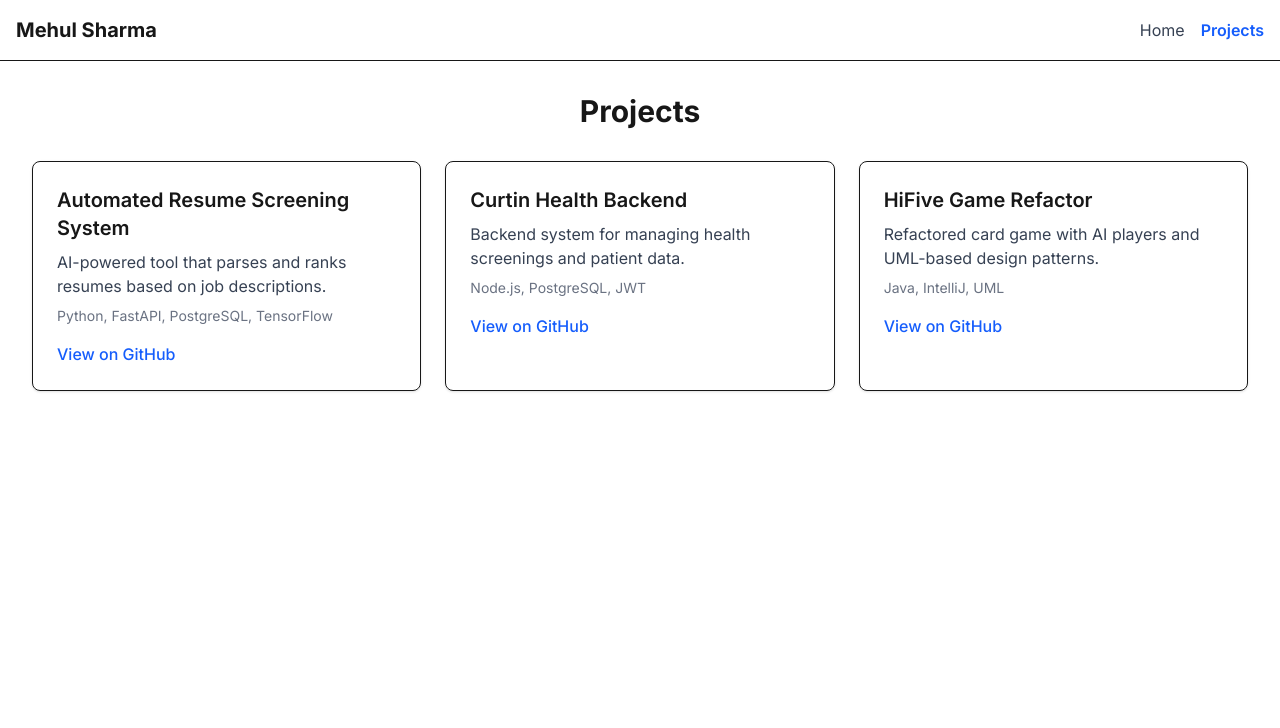
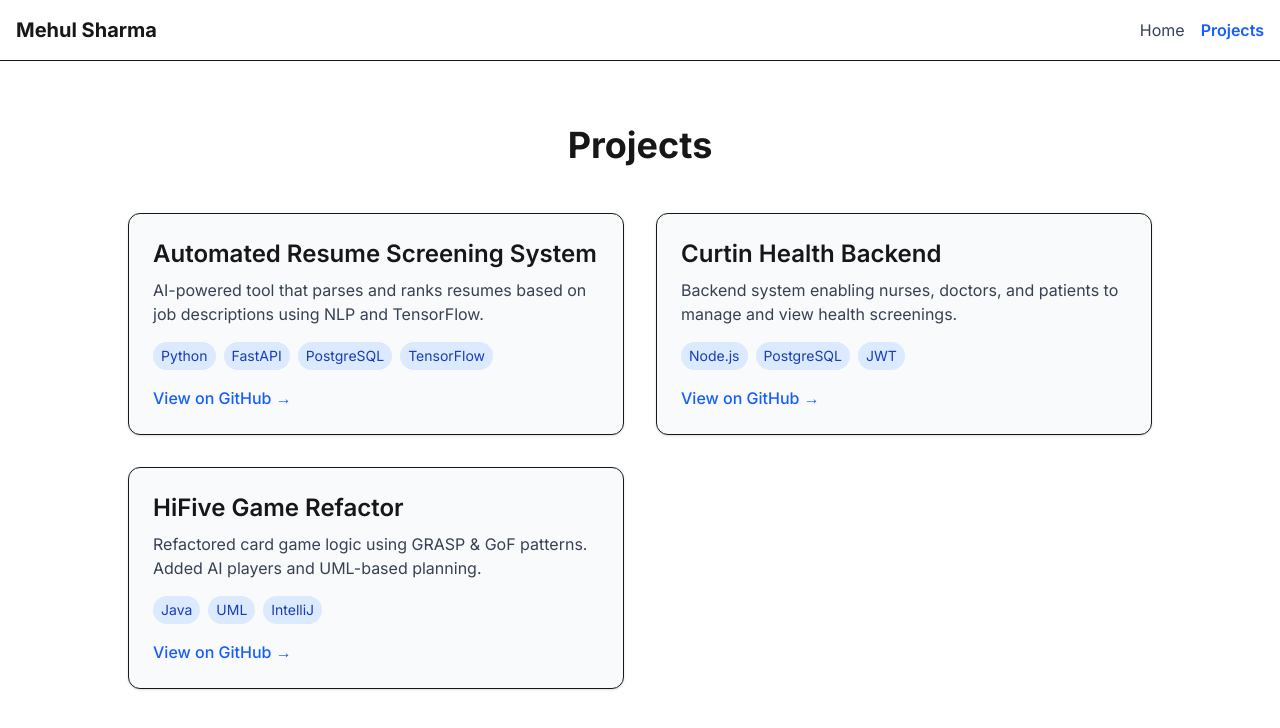
Before and after one commit to BruceWayne733/mehul-portfolio, a Next.js app: page /projects in a window 1280 px wide. Shown: the top 728 px of the page. Built offline with nearby package versions, Linux system fonts and the light colour scheme.

Commit message:
Added clean UI and redesigned project cards

```diff
--- a/src/app/projects/page.tsx
+++ b/src/app/projects/page.tsx
@@ -1,47 +1,68 @@
+'use client';
+
 import React from 'react';
 
 const projects = [
   {
     title: 'Automated Resume Screening System',
-    description: 'AI-powered tool that parses and ranks resumes based on job descriptions.',
-    stack: 'Python, FastAPI, PostgreSQL, TensorFlow',
+    description:
+      'AI-powered tool that parses and ranks resumes based on job descriptions using NLP and TensorFlow.',
+    stack: ['Python', 'FastAPI', 'PostgreSQL', 'TensorFlow'],
     github: 'https://github.com/mehul/resume-sorter',
   },
   {
     title: 'Curtin Health Backend',
-    description: 'Backend system for managing health screenings and patient data.',
-    stack: 'Node.js, PostgreSQL, JWT',
+    description:
+      'Backend system enabling nurses, doctors, and patients to manage and view health screenings.',
+    stack: ['Node.js', 'PostgreSQL', 'JWT'],
     github: 'https://github.com/mehul/curtin-health-backend',
   },
   {
     title: 'HiFive Game Refactor',
-    description: 'Refactored card game with AI players and UML-based design patterns.',
-    stack: 'Java, IntelliJ, UML',
+    description:
+      'Refactored card game logic using GRASP & GoF patterns. Added AI players and UML-based planning.',
+    stack: ['Java', 'UML', 'IntelliJ'],
     github: 'https://github.com/mehul/hifive-refactor',
   },
 ];
 
 export default function ProjectsPage() {
   return (
-    <main className="min-h-screen bg-white p-8">
-      <h1 className="text-3xl font-bold mb-8 text-center">Projects</h1>
+    <main className="min-h-screen bg-white py-16 px-4">
+      <div className="max-w-5xl mx-auto">
+        <h1 className="text-4xl font-bold text-center mb-12">Projects</h1>
 
-      <div className="grid gap-6 sm:grid-cols-1 md:grid-cols-2 lg:grid-cols-3">
+        <div className="grid gap-8 sm:grid-cols-1 md:grid-cols-2">
           {projects.map((project, index) => (
-          <div key={index} className="border rounded-lg p-6 shadow-sm hover:shadow-md transition">
-            <h2 className="text-xl font-semibold mb-2">{project.title}</h2>
-            <p className="text-gray-700 mb-2">{project.description}</p>
-            <p className="text-sm text-gray-500 mb-4">{project.stack}</p>
+            <div
+              key={index}
+              className="border rounded-xl p-6 shadow-sm hover:shadow-lg transition bg-gray-50"
+            >
+              <h2 className="text-2xl font-semibold mb-2">{project.title}</h2>
+              <p className="text-gray-700 mb-4">{project.description}</p>
+
+              <div className="flex flex-wrap gap-2 mb-4">
+                {project.stack.map((tech, i) => (
+                  <span
+                    key={i}
+                    className="text-sm px-2 py-1 bg-blue-100 text-blue-800 rounded-full"
+                  >
+                    {tech}
+                  </span>
+                ))}
+              </div>
+
               <a
                 href={project.github}
                 target="_blank"
-              className="text-blue-600 font-medium hover:underline"
+                className="text-blue-600 hover:underline font-medium"
               >
-              View on GitHub
+                View on GitHub →
               </a>
             </div>
           ))}
         </div>
+      </div>
     </main>
   );
 }
```
Lines whose indentation alone changed are shown as unchanged.
